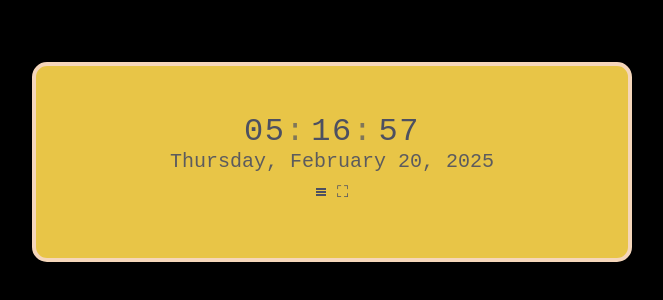
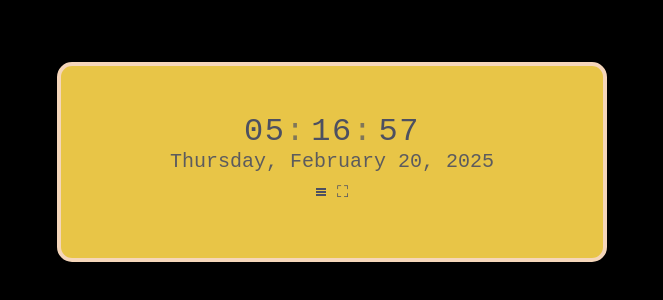
Before and after one commit to gituser6hij/satisfying-watch, a Next.js app: page / in a window 1280 px wide. Shown: the part 238-538 px from the top of the page, without its empty margins (308-971 px from the left). Built offline with nearby package versions, Linux system fonts and the light colour scheme.

Commit message:
Update styles.css

```diff
--- a/app/styles.css
+++ b/app/styles.css
@@ -52,7 +52,7 @@ body {
   padding: clamp(1rem, 4vw, 2rem);
   border: var(--border-width) solid var(--border-color);
   border-radius: 15px;
-  width: min(90vw, 600px);
+  width: min(90vw, 550px);
   /* This will be overridden by inline style */
   transition:
     border-radius 0.4s ease,
```
